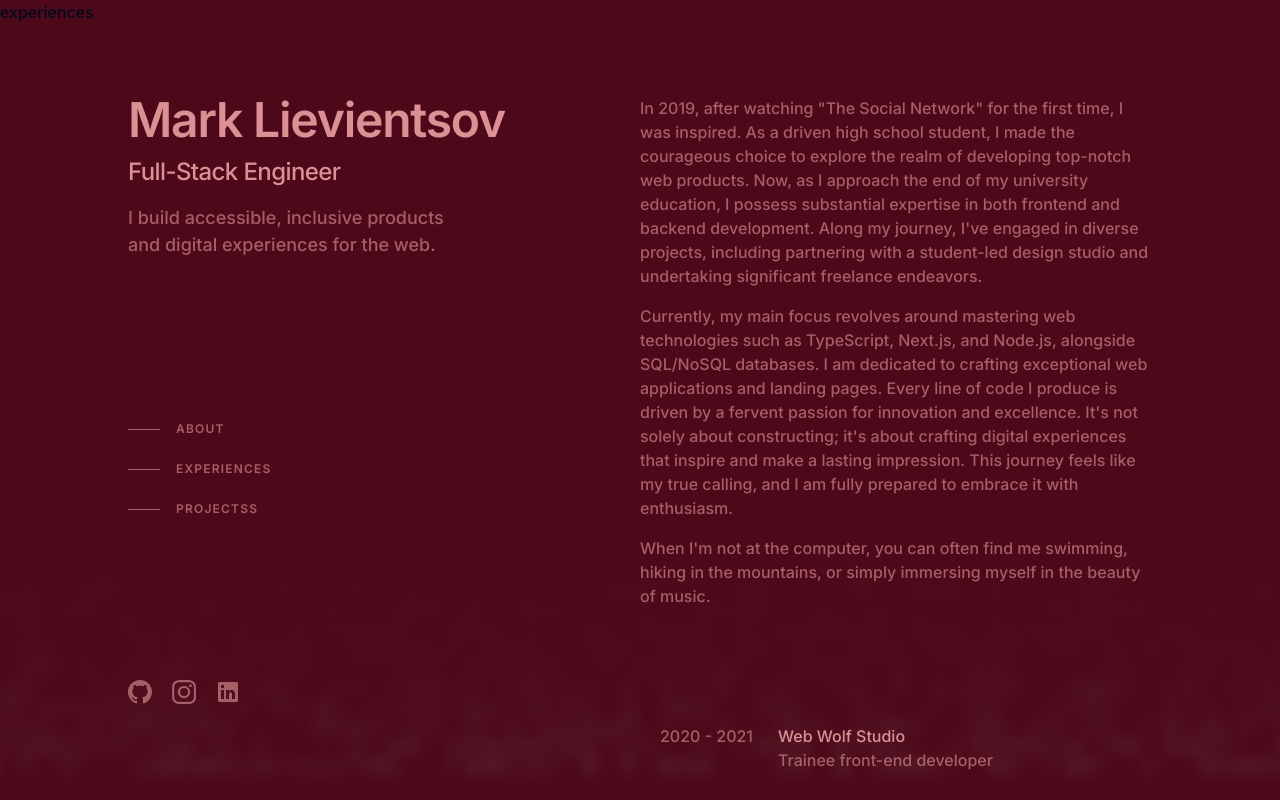
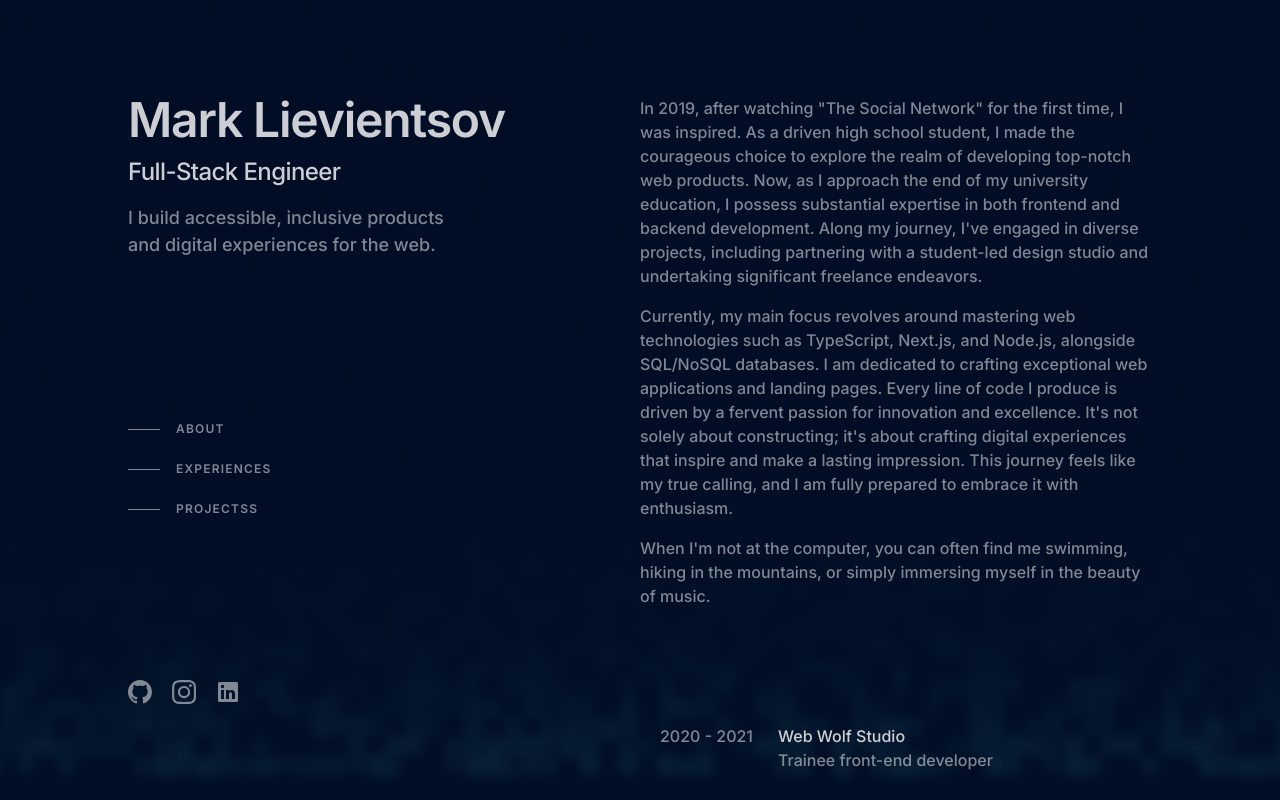
Before and after one commit to Mark-develop/My_portfolio, a React (Vite) app: page / in a window 1280 px wide. Shown: the top 800 px of the page. Built offline with nearby package versions, Linux system fonts and the light colour scheme.

Commit message:
Update experiences.css

```diff
--- a/src/components/experiences.css
+++ b/src/components/experiences.css
@@ -6,6 +6,6 @@
     min-width: 100vw;
     min-height: 100vh;
 
-    /* WREMENNO */
-    display: one;
+    /* WREMENNOO */
+    display: none;
 }
```
